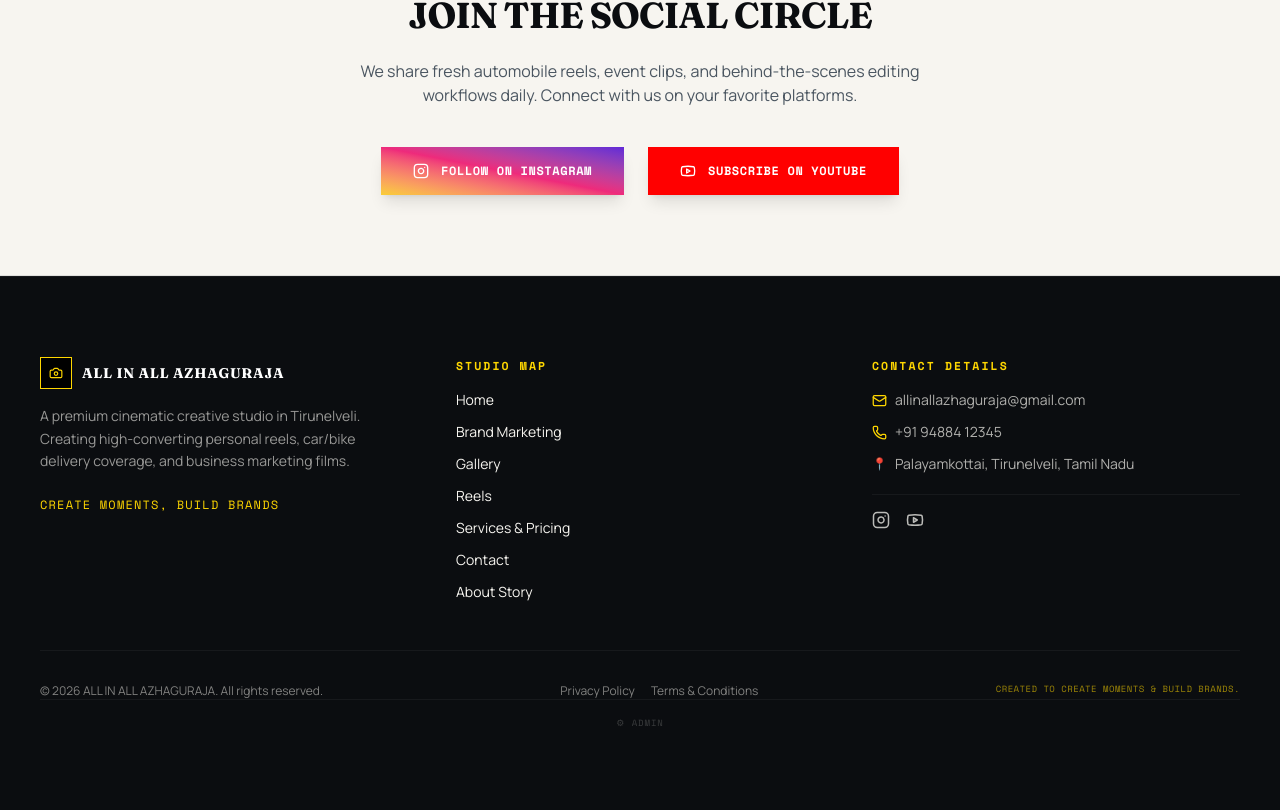
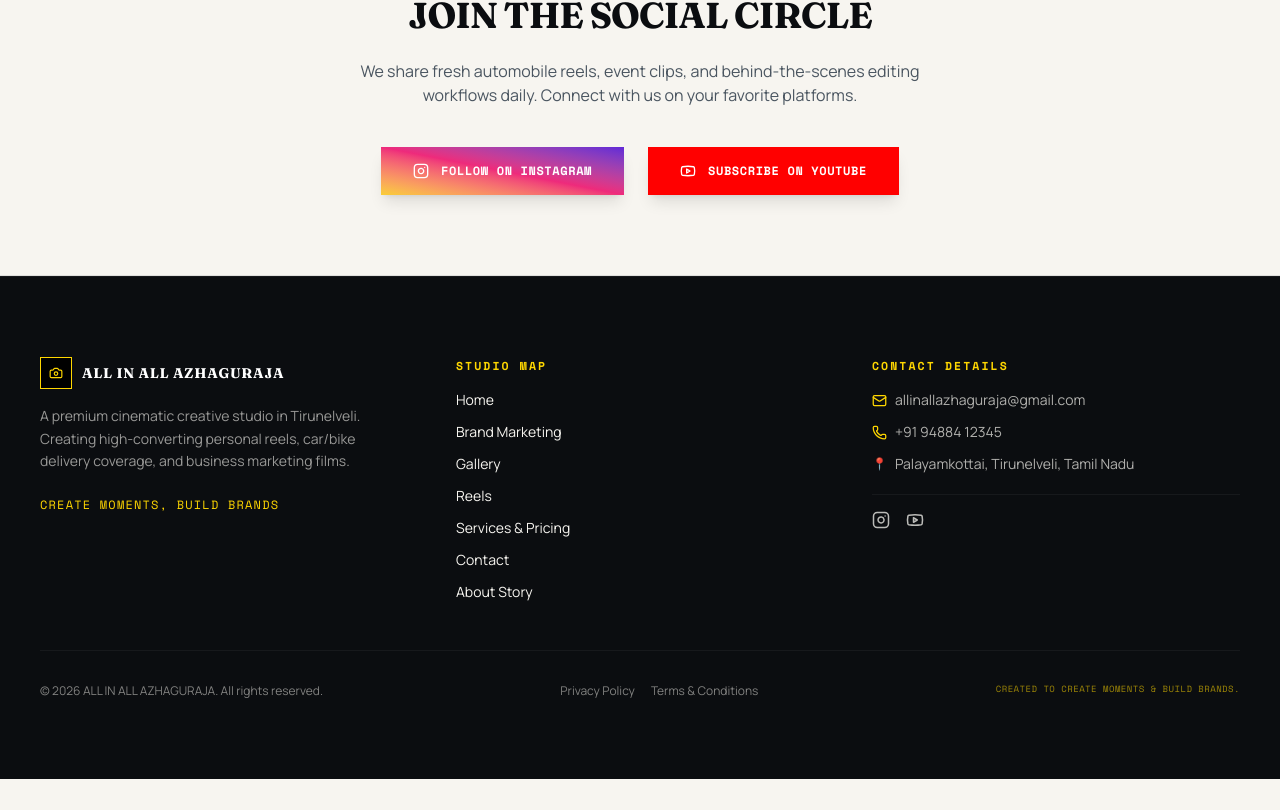
Before and after one commit to Ramakrishnan-18/all_in_all_azhaguraja-, a React (Vite) app: page / in a window 1280 px wide. Shown: the part 6392-7202 px from the top of the page. After the commit the page ends 7171 px from the top, so only its background shows below. Built offline with nearby package versions, Linux system fonts and the light colour scheme; no server answers.

Commit message:
fix: cookie sameSite none for cross-origin, remove admin login from footer

```diff
--- a/src/components/Footer.jsx
+++ b/src/components/Footer.jsx
@@ -96,14 +96,6 @@ export default function Footer() {
         </div>
         <p className="font-mono text-[9px] tracking-wider uppercase text-signal-gold/60">CREATED TO CREATE MOMENTS &amp; BUILD BRANDS.</p>
       </div>
-      <div className="max-w-[1400px] mx-auto pt-4 border-t border-white/5 flex justify-center">
-        <Link
-          to="/admin/login"
-          className="text-[9px] font-mono text-paper/20 hover:text-signal-gold/60 transition-colors tracking-widest uppercase"
-        >
-          ⚙ Admin
-        </Link>
-      </div>
     </footer>
   );
 }
```
Also changed, not shown: 1 other file (tests, documents, lock files or other folders).
